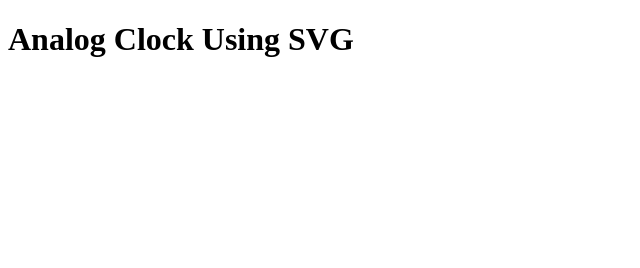
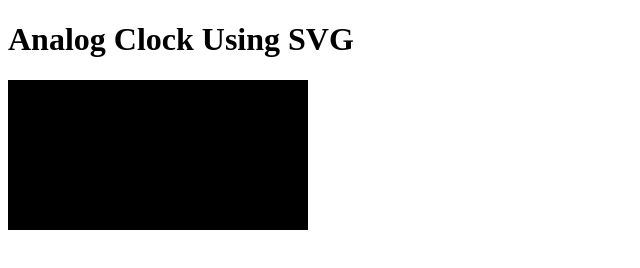
Before and after one commit to wlnewton/projects, a plain HTML site: page analog-clock-using-svg.html in a window 1280 px wide. Shown: the whole page, without its empty margins (0-640 px from the left). Drawn offline with Linux system fonts and the light colour scheme.

Commit message:
Added .clockface

```diff
--- a/analog-clock-using-svg.html
+++ b/analog-clock-using-svg.html
@@ -8,7 +8,8 @@
 
 <body>
   <h1>Analog Clock Using SVG</h1>
-  <svg id="clock-space" viewbox="0 0 300 300">
+  <svg id="clockspace" viewbox="0px 0px 300px 300px">
+    <circle id="clockface" cx="150" cy="150" r="300">
   </svg>
 </body>
 
```
